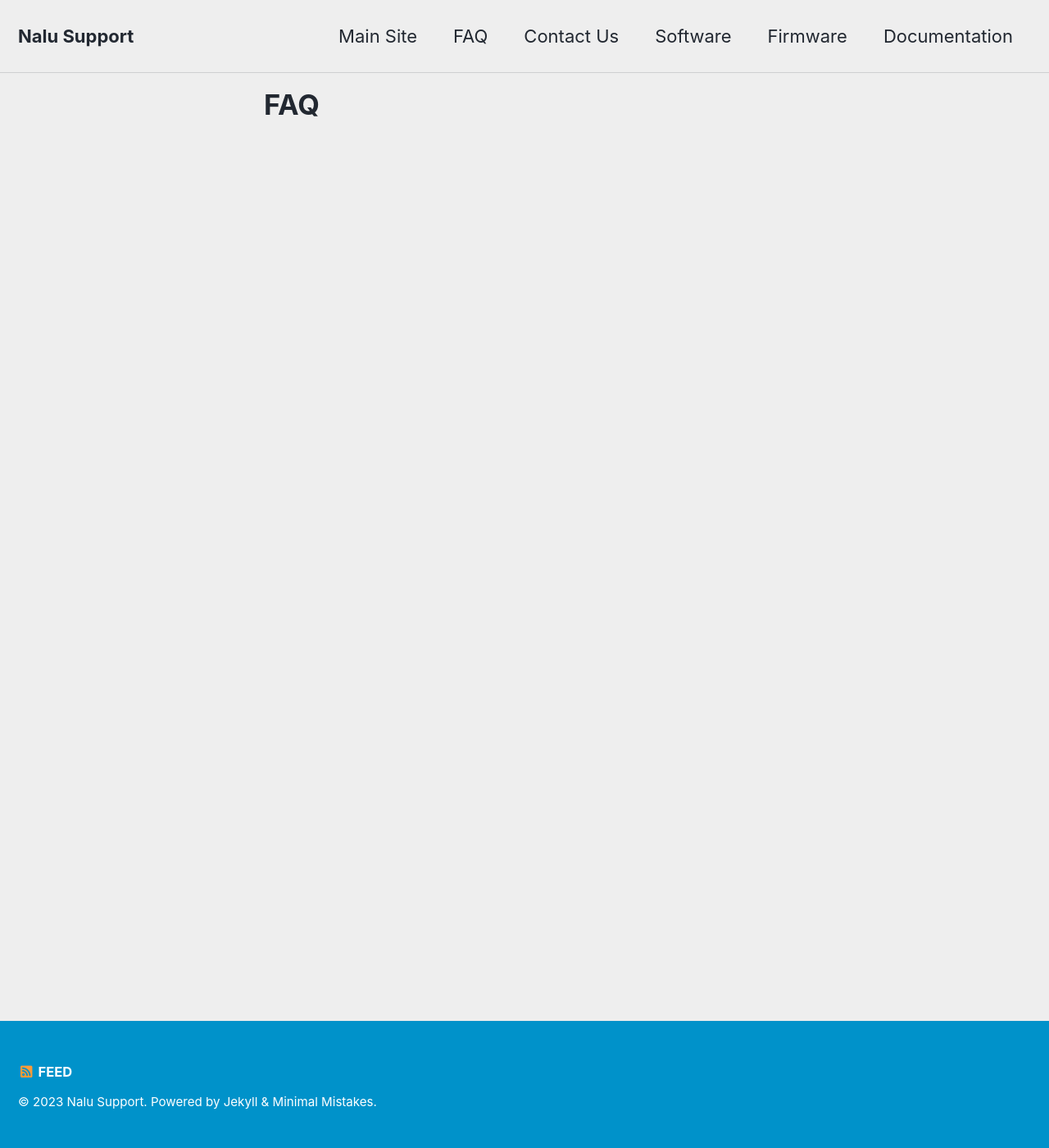
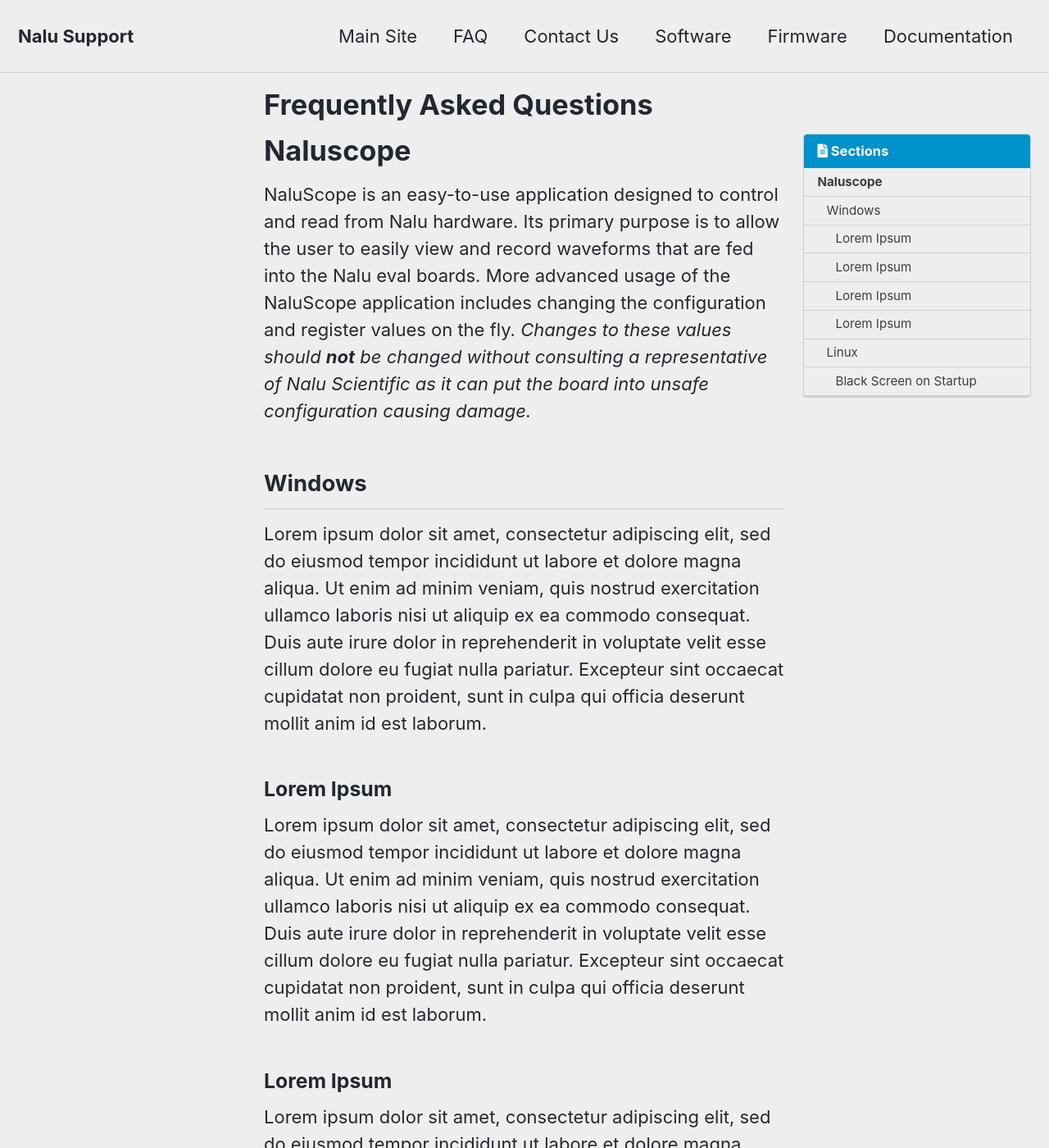
Before and after one commit to NaluScientific/nalusupport, a Jekyll site: the page built from pages/faq.md, in a window 1280 px wide and 1400 px high. Shown: the whole window at 82% size. Built offline with Jekyll 4.4.1, drawn with Linux system fonts in a browser that asks for light colours; cached includes are drawn as plain includes; some of the changed text lies outside the part shown.

Commit message:
CHG: Initial faq commit

```diff
--- a/pages/faq.md
+++ b/pages/faq.md
@@ -1,5 +1,35 @@
 ---
-title: FAQ
+title: Frequently Asked Questions
 permalink: /faq/
 layout: single
+toc: true
+toc_label: Sections
+toc_sticky: true
 ---
+
+
+# Naluscope
+
+NaluScope is an easy-to-use application designed to control and read from Nalu hardware. Its primary purpose is to allow the user to easily view and record waveforms that are fed into the Nalu eval boards. More advanced usage of the NaluScope application includes changing the configuration and register values on the fly. *Changes to these values should **not** be changed without consulting a representative of Nalu Scientific as it can put the board into unsafe configuration causing damage.*
+
+## Windows
+Lorem ipsum dolor sit amet, consectetur adipiscing elit, sed do eiusmod tempor incididunt ut labore et dolore magna aliqua. Ut enim ad minim veniam, quis nostrud exercitation ullamco laboris nisi ut aliquip ex ea commodo consequat. Duis aute irure dolor in reprehenderit in voluptate velit esse cillum dolore eu fugiat nulla pariatur. Excepteur sint occaecat cupidatat non proident, sunt in culpa qui officia deserunt mollit anim id est laborum.
+
+### Lorem Ipsum
+Lorem ipsum dolor sit amet, consectetur adipiscing elit, sed do eiusmod tempor incididunt ut labore et dolore magna aliqua. Ut enim ad minim veniam, quis nostrud exercitation ullamco laboris nisi ut aliquip ex ea commodo consequat. Duis aute irure dolor in reprehenderit in voluptate velit esse cillum dolore eu fugiat nulla pariatur. Excepteur sint occaecat cupidatat non proident, sunt in culpa qui officia deserunt mollit anim id est laborum.
+
+### Lorem Ipsum
+Lorem ipsum dolor sit amet, consectetur adipiscing elit, sed do eiusmod tempor incididunt ut labore et dolore magna aliqua. Ut enim ad minim veniam, quis nostrud exercitation ullamco laboris nisi ut aliquip ex ea commodo consequat. Duis aute irure dolor in reprehenderit in voluptate velit esse cillum dolore eu fugiat nulla pariatur. Excepteur sint occaecat cupidatat non proident, sunt in culpa qui officia deserunt mollit anim id est laborum.
+
+### Lorem Ipsum
+Lorem ipsum dolor sit amet, consectetur adipiscing elit, sed do eiusmod tempor incididunt ut labore et dolore magna aliqua. Ut enim ad minim veniam, quis nostrud exercitation ullamco laboris nisi ut aliquip ex ea commodo consequat. Duis aute irure dolor in reprehenderit in voluptate velit esse cillum dolore eu fugiat nulla pariatur. Excepteur sint occaecat cupidatat non proident, sunt in culpa qui officia deserunt mollit anim id est laborum.
+
+### Lorem Ipsum
+Lorem ipsum dolor sit amet, consectetur adipiscing elit, sed do eiusmod tempor incididunt ut labore et dolore magna aliqua. Ut enim ad minim veniam, quis nostrud exercitation ullamco laboris nisi ut aliquip ex ea commodo consequat. Duis aute irure dolor in reprehenderit in voluptate velit esse cillum dolore eu fugiat nulla pariatur. Excepteur sint occaecat cupidatat non proident, sunt in culpa qui officia deserunt mollit anim id est laborum.
+
+## Linux
+
+### Black Screen on Startup
+This could be due to incompatible or improperly links to the graphics driver between
+Linux distributions. This can be solved by deleting `libstdc++.so.6` in the nalu folder,
+allowing the system to fall back on its own `libstdc++.so`.
```
